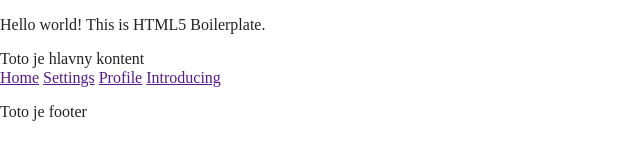
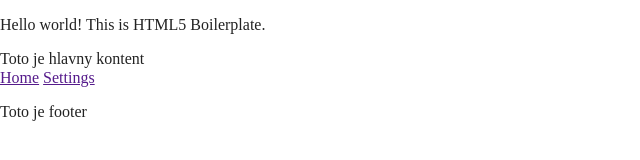
Before and after one commit to AndreyFar/gitos_hranie, a website built with Parcel: page index.html in a window 1280 px wide. Shown: the whole page, without its empty margins (0-640 px from the left). Built offline with nearby package versions, Linux system fonts and the light colour scheme.

Commit message:
deleted fom nav-list - Profile, Introducing

```diff
--- a/index.html
+++ b/index.html
@@ -31,8 +31,6 @@
     <div class="nav-list">
       <a href="">Home</a>
       <a href="">Settings</a>
-      <a href="">Profile</a>
-      <a href="">Introducing</a>
     </div>
   </div>
   <footer>
```
